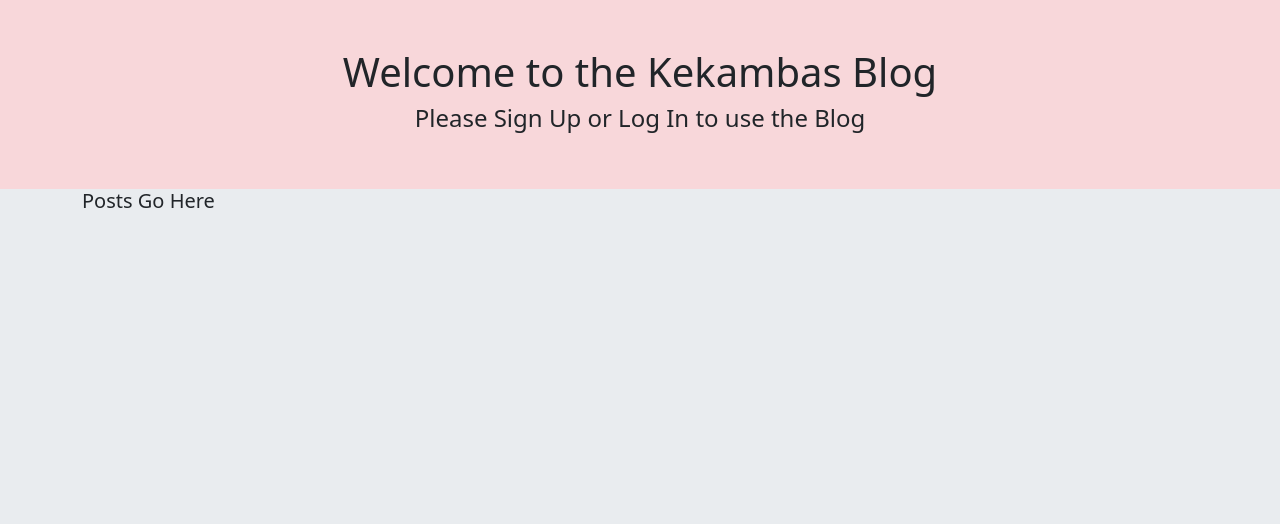
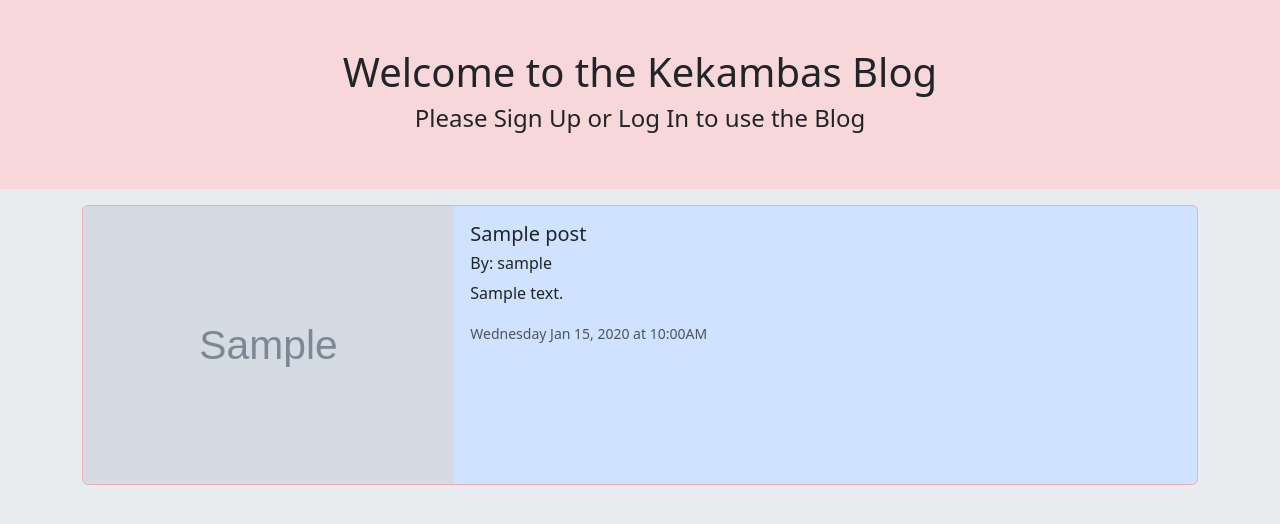
Before and after one commit to Ckevinfl89/lecturew6d2, a Flask app: page / in a window 1280 px wide. Shown: the part 56-580 px from the top of the page. Run offline with Flask 3, Linux system fonts and the light colour scheme; tables that the repository leaves empty hold one stand-in row (values such as "Sample post"); grey boxes marked "Sample" are stand-in pictures.

Commit message:
added stuff

```diff
--- a/app/models.py
+++ b/app/models.py
@@ -16,6 +16,7 @@ class User(db.Model):
     username = db.Column(db.String(75), nullable=False, unique=True)
     password = db.Column(db.String, nullable=False)
     date_created = db.Column(db.DateTime, nullable=False, default=datetime.utcnow)
+    posts = db.relationship('Post', backref='author')
 
     def __init__(self, **kwargs):
         super().__init__(**kwargs)
--- a/app/routes.py
+++ b/app/routes.py
@@ -6,7 +6,8 @@ from app.models import User, Post
 # Add a route
 @app.route('/')
 def index():
-    return render_template('index.html')
+    posts = db.session.execute(db.select(Post).order_by(Post.date_created.desc())).scalars().all()
+    return render_template('index.html', posts=posts)
 
 @app.route('/signup', methods=["GET", "POST"])
 def signup():
--- a/app/templates/index.html
+++ b/app/templates/index.html
@@ -9,6 +9,22 @@
 
 {% block content %}
     <div class="col-12">
-        <h5>Posts Go Here</h5>
+        {% for post in posts %}
+            <div class="card my-3 bg-primary-subtle border-danger-subtle">
+                <div class="row g-0">
+                    <div class="col-md-4">
+                        <img src="{{ post.image_url }}" class="img-fluid rounded-start" alt="...">
+                    </div>
+                    <div class="col-md-8">
+                        <div class="card-body">
+                        <h5 class="card-title">{{ post.title }}</h5>
+                        <h6 class="card-subtle">By: {{ post.author.username }}</h6>
+                        <p class="card-text">{{ post.body }}</p>
+                        <p class="card-text"><small class="text-body-secondary">{{ post.date_created.strftime('%A %b %d, %Y at %I:%M%p')  }}</small></p>
+                        </div>
+                    </div>
+                </div>
+            </div>
+        {% endfor %}
     </div>
 {% endblock content %}
```
Also changed, not shown: app.db.
